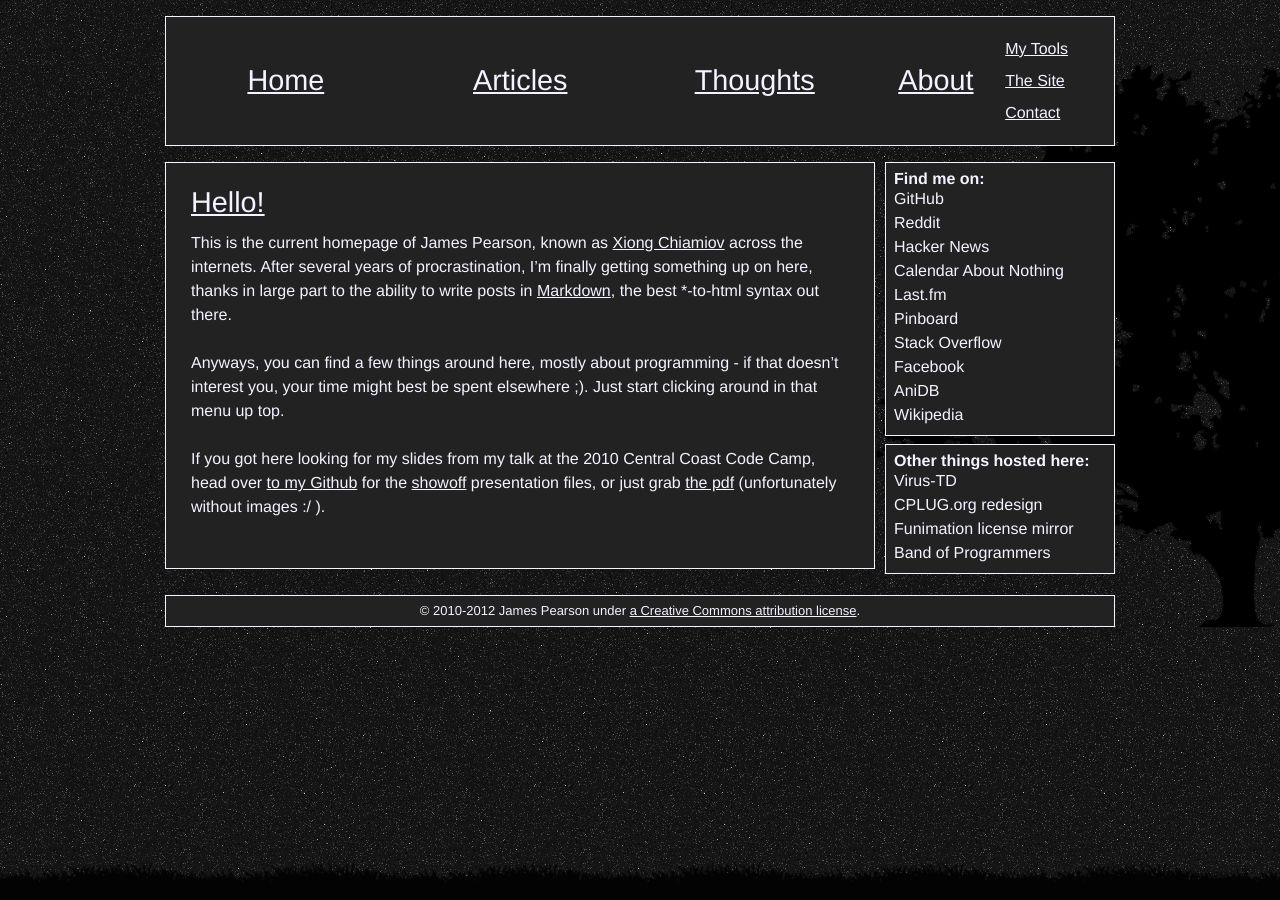
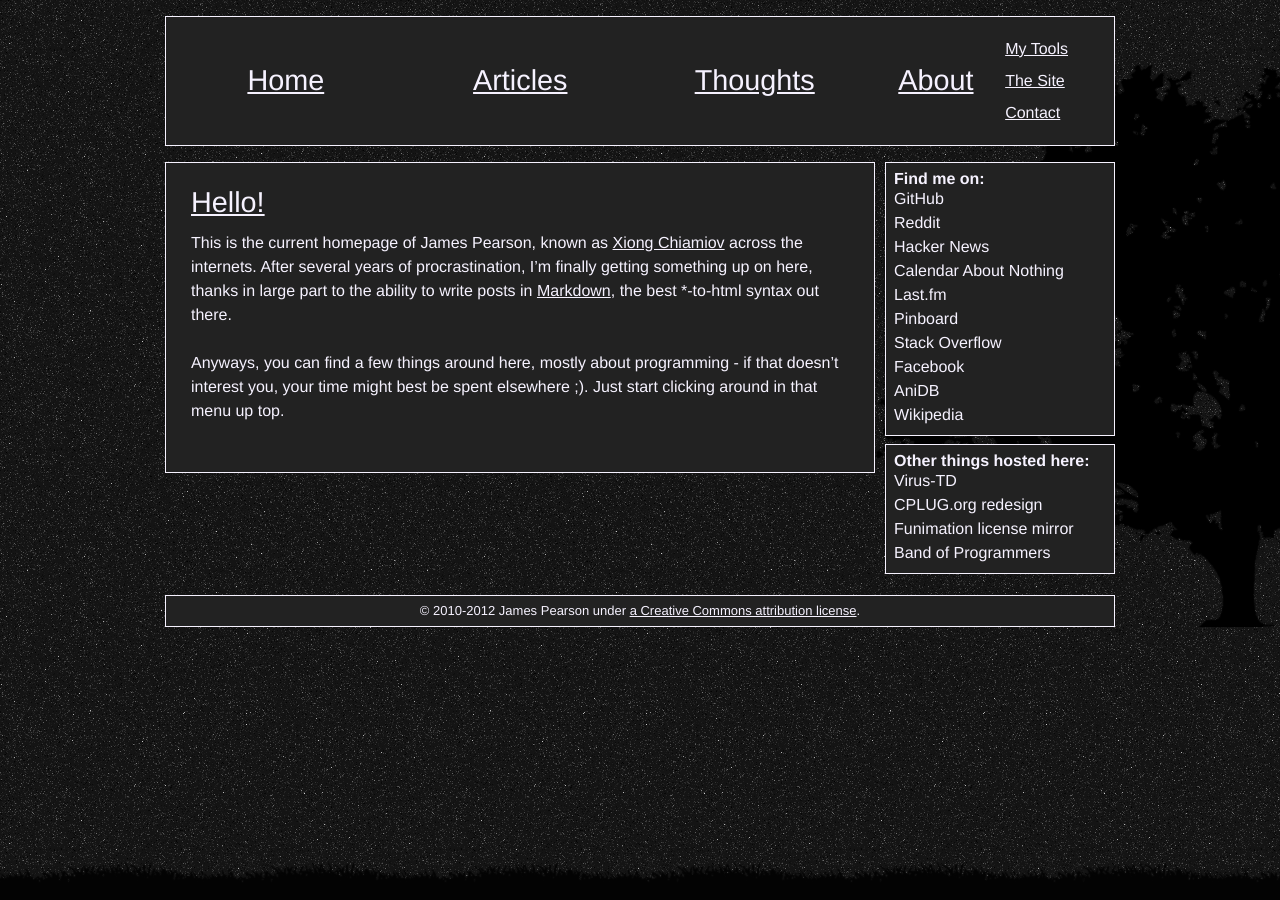
Before and after one commit to xiongchiamiov/xiongchiamiov.github.com, a Jekyll site: the page built from index.md, in a window 1280 px wide. Built offline with Jekyll 4.4.1, drawn with Linux system fonts in a browser that asks for light colours; Markdown is read by kramdown in place of the engine named in the settings; comment, search, counter and statistics services are not loaded.

Commit message:
Don't need links to a talk from two years ago on the front page

```diff
--- a/index.md
+++ b/index.md
@@ -12,11 +12,6 @@ Anyways, you can find a few things around here, mostly about programming - if
 that doesn't interest you, your time might best be spent elsewhere ;). Just
 start clicking around in that menu up top.
 
-If you got here looking for my slides from my talk at the 2010 Central Coast Code Camp, head over [to my Github][talk] for the [showoff] presentation files, or just grab [the pdf] (unfortunately without images :/ ).
-
 
 [Xiong Chiamiov]: http://www.google.com/search?q=%22xiong+chiamiov%22+OR+%22xiong_chiamiov%22+OR+%22xiongchiamiov%22+OR+%22xchiamiov%22
 [Markdown]: http://daringfireball.net/projects/markdown/
-[talk]: http://github.com/xiongchiamiov/talk---revision-control
-[showoff]: http://github.com/schacon/showoff
-[the pdf]: http://github.com/xiongchiamiov/talk---revision-control/raw/9c7978bcb70cc2f3db6b37d48407ed7f0e9ba1db/talk---revision-control.pdf
```
